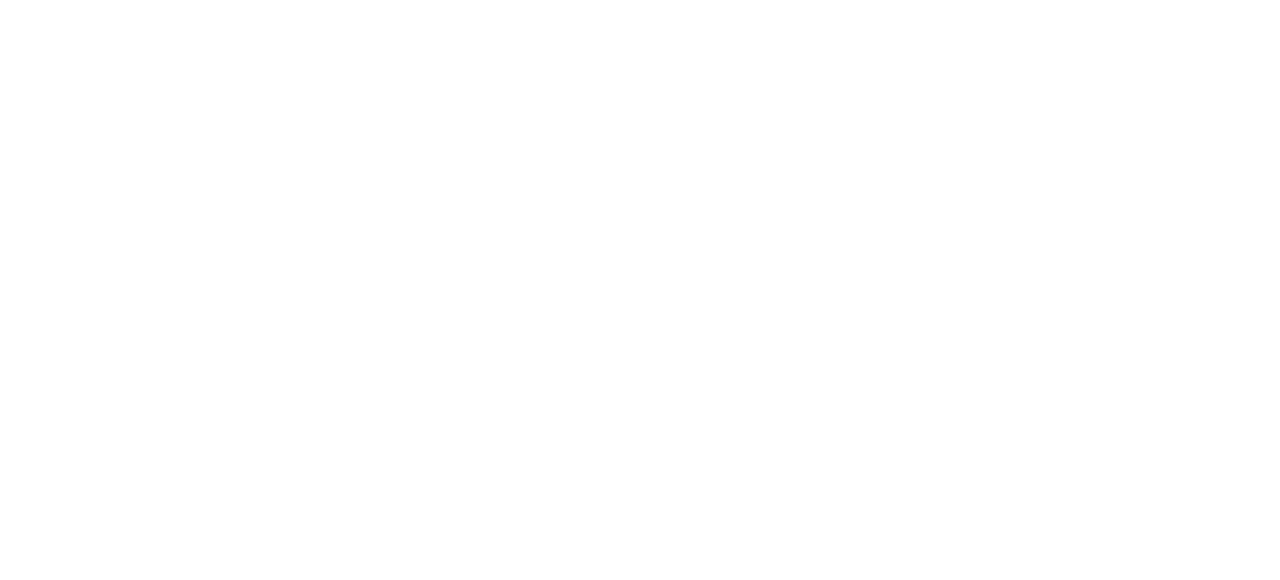
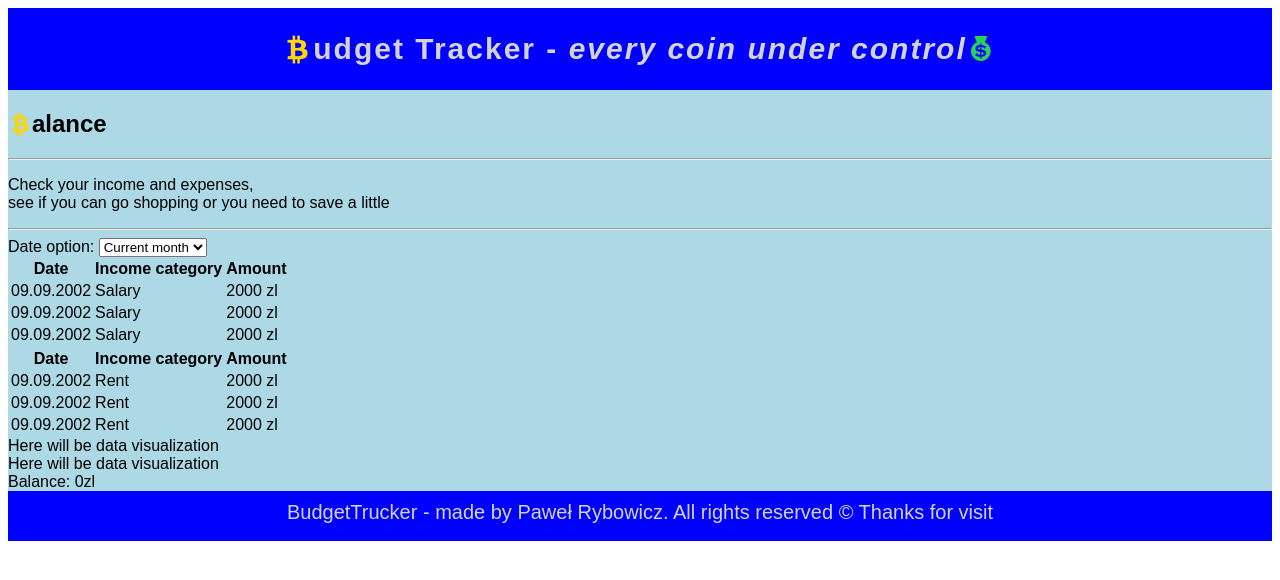
Before and after one commit to Pawryb91/BudgetTracker_webapp, a plain HTML site: page Balance.html in a window 1280 px wide. Drawn offline with Linux system fonts and the light colour scheme.

Commit message:
Add Balance page

```diff
--- a/Balance.html
+++ b/Balance.html
@@ -7,11 +7,115 @@
 	<meta http-equiv="X-UA-Compatible" content="IE=edge" />
 
 	<link rel="stylesheet" href="style.css" type="text/css"/>
+	<link rel="stylesheet" href="css/fontello.css" type="text/css"/>
 
 </head>
 
 <body>
 
+<div class="conteiner">
+
+		<header>
+				<div class="logo">
+					<h1>
+						<i class="icon-bitcoin"></i>udget Tracker - <i>every coin under control</i><i class="icon-money"></i>
+					</h1>
+				</div>
+		</header>
+
+
+		<main>
+			<article>
+
+						<h2> <i class="icon-bitcoin"></i>alance </h2>
+						<hr>
+						<p> Check your income and expenses, <br>see if you can go shopping or you need to save a little</p>
+						<hr>
+
+						<div id="yourbalance">
+							<div id="datechoose">
+
+							<label for="dateoption">Date option:</label>
+							<select id="dateoption">
+
+									<option>Current month</option>
+									<option>Last month</option>
+									<option>Current year</option>
+									<option>Other</option>
+
+
+							</select>
+
+
+							</div>
+
+							<div id="incomeset">
+
+							<table>
+								<thead>
+									<tr>
+										<th>Date</th> <th>Income category</th> <th>Amount</th>
+									</tr>
+								</thead>
+									<tr>
+										<td>09.09.2002</td> <td>Salary</td> <td>2000 zl</td>
+									</tr>
+									<tr>
+										<td>09.09.2002</td> <td>Salary</td> <td>2000 zl</td>
+									</tr>
+									<tr>
+										<td>09.09.2002</td> <td>Salary</td> <td>2000 zl</td>
+									</tr>
+							</table>
+
+							</div>
+
+							<div id="expenseset">
+								<table>
+								<thead>
+									<tr>
+										<th>Date</th> <th>Income category</th> <th>Amount</th>
+									</tr>
+								</thead>
+									<tr>
+										<td>09.09.2002</td> <td>Rent</td> <td>2000 zl</td>
+									</tr>
+									<tr>
+										<td>09.09.2002</td> <td>Rent</td> <td>2000 zl</td>
+									</tr>
+									<tr>
+										<td>09.09.2002</td> <td>Rent</td> <td>2000 zl</td>
+									</tr>
+							</table>
+							</div>
+
+								<div id="visualization">
+								<div id="incomevisualization">Here will be data visualization</div>
+								<div id="expensevisualization">Here will be data visualization</div>
+								<div style="clear:both"></div>
+								</div>
+
+							<div id="balance">
+								Balance: 0zl
+							</div>
+
+						</div>
+
+
+
+			</article>
+
+
+
+
+		</main>
+
+		<footer id="footerlogin">
+			BudgetTrucker - made by Paweł Rybowicz. All rights reserved &copy; Thanks for visit
+		</footer>
+
+	</div>
+
 
 </body>
 
```
